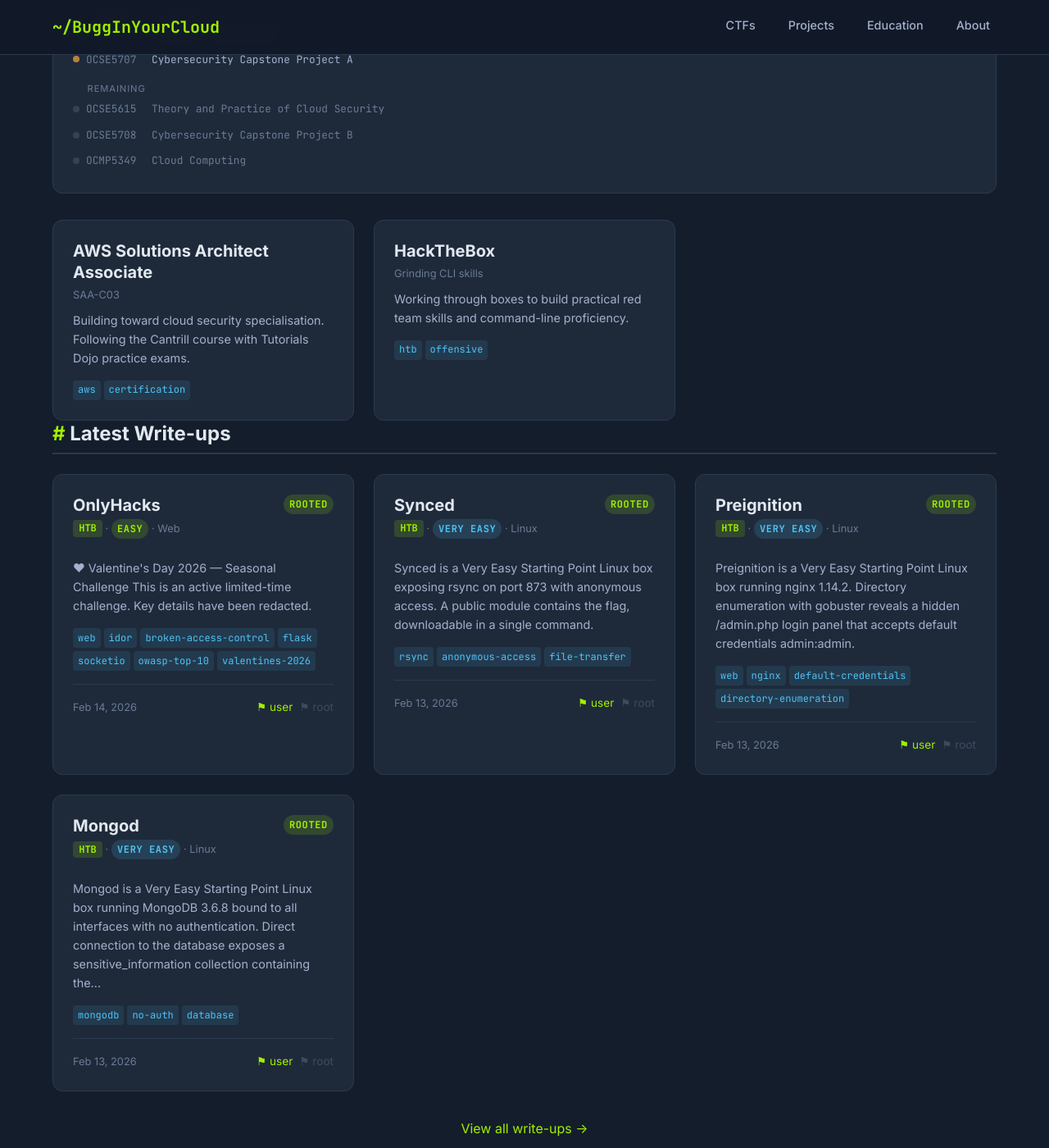
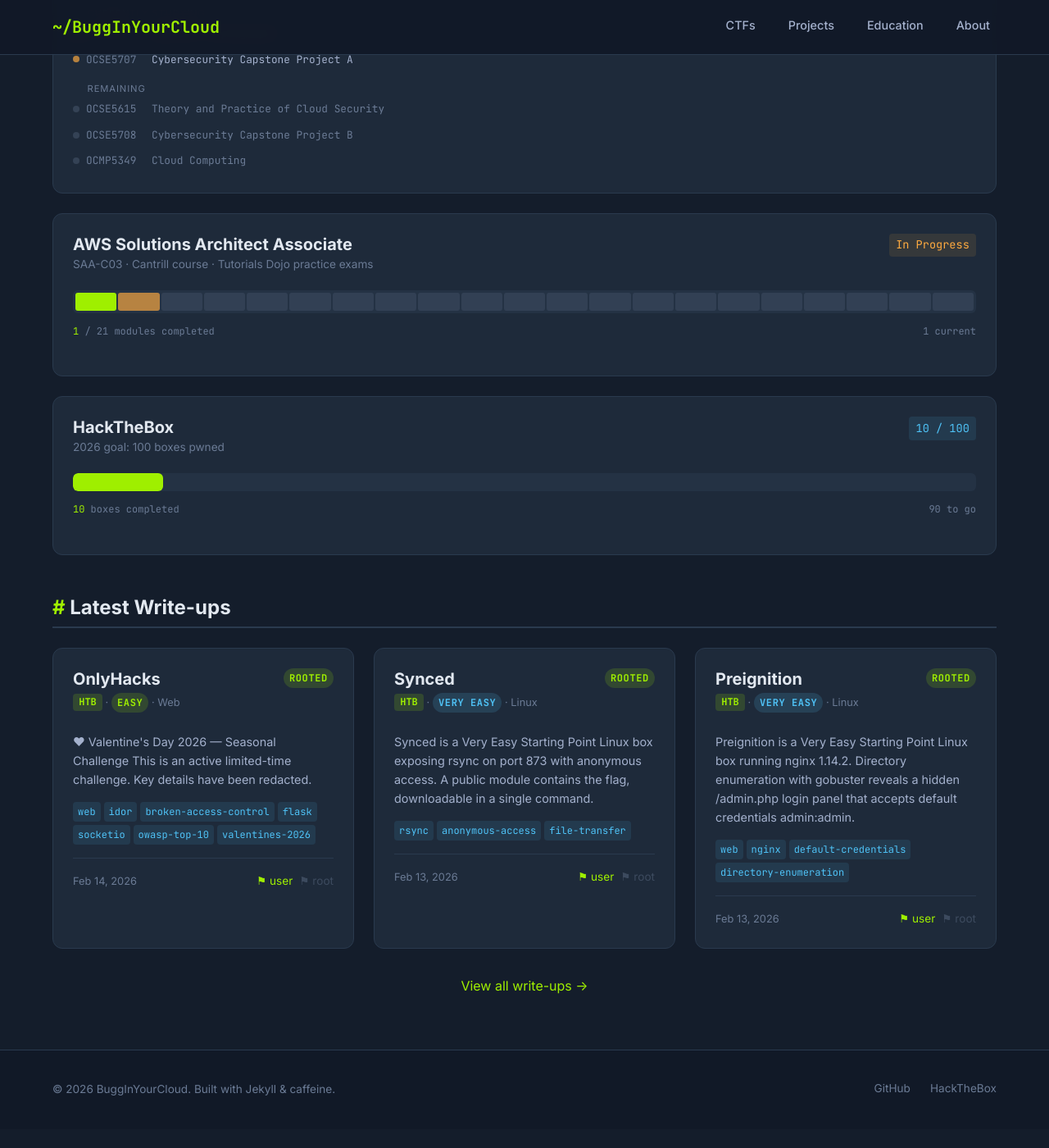
Before and after one commit to BuggInYourCloud/BuggInYourCloud.github.io, a Jekyll site: the page built from index.html, in a window 1280 px wide and 1400 px high, scrolled down 845 px. Shown: the whole window at 82% size. Built offline with Jekyll 4.4.1, drawn with Linux system fonts in a browser that asks for light colours; a script that is not in the unit is left out; after the commit the page ends 2222 px from its top, so only the background shows below that.

Commit message:
homepage: 3 trackers (Masters, AWS, HTB 100-box goal), limit:3 writeups, spacing fix

```diff
--- a/index.html
+++ b/index.html
@@ -4,14 +4,14 @@
 ---
 
 <style>
-  .masters-tracker {
+  .tracker {
     background: #1e2a3a;
     border: 1px solid #2a3a4e;
     border-radius: 12px;
     padding: 1.5rem;
-    margin-bottom: 2rem;
+    margin-bottom: 1.5rem;
   }
-  .masters-header {
+  .tracker-header {
     display: flex;
     justify-content: space-between;
     align-items: flex-start;
@@ -19,20 +19,37 @@
     flex-wrap: wrap;
     gap: 0.5rem;
   }
-  .masters-header h3 {
+  .tracker-header h3 {
     color: #e2e8f0;
     font-size: 1.25rem;
     margin: 0;
   }
-  .masters-gpa {
+  .tracker-header h3 a {
+    color: #e2e8f0;
+    text-decoration: none;
+  }
+  .tracker-header h3 a:hover {
+    color: #9fef00;
+  }
+  .tracker-badge {
     font-family: 'JetBrains Mono', 'Fira Code', monospace;
     font-size: 0.85rem;
-    color: #9fef00;
-    background: rgba(159, 239, 0, 0.1);
     padding: 0.2em 0.6em;
     border-radius: 4px;
   }
-  .masters-meta {
+  .tracker-badge.green {
+    color: #9fef00;
+    background: rgba(159, 239, 0, 0.1);
+  }
+  .tracker-badge.orange {
+    color: #ffab40;
+    background: rgba(255, 171, 64, 0.1);
+  }
+  .tracker-badge.blue {
+    color: #4fc3f7;
+    background: rgba(79, 195, 247, 0.1);
+  }
+  .tracker-meta {
     color: #6b7b95;
     font-size: 0.85rem;
     margin-bottom: 1rem;
@@ -118,6 +135,23 @@
     border-radius: 4px;
     font-family: 'JetBrains Mono', 'Fira Code', monospace;
   }
+  /* Continuous progress bar (HTB / AWS module bar) */
+  .progress-bar-solid {
+    background: rgba(42, 58, 78, 0.5);
+    border-radius: 6px;
+    height: 22px;
+    overflow: hidden;
+    margin-bottom: 0.75rem;
+    position: relative;
+  }
+  .progress-bar-fill {
+    height: 100%;
+    border-radius: 6px;
+    transition: width 0.5s ease;
+  }
+  .progress-bar-fill.green { background: #9fef00; }
+  .progress-bar-fill.orange { background: #ffab40; }
+  .progress-bar-fill.blue { background: #4fc3f7; }
 </style>
 
 {% assign masters = site.data.masters %}
@@ -129,6 +163,14 @@
 {% assign current_count = current_units | size %}
 {% assign remaining_count = remaining_units | size %}
 
+{% assign aws = site.data.aws_study %}
+{% assign aws_done = aws.modules | where: "status", "completed" | size %}
+{% assign aws_wip = aws.modules | where: "status", "current" | size %}
+{% assign aws_total = aws.modules | size %}
+
+{% assign box_count = site.writeups | size %}
+{% assign box_goal = 100 %}
+
 <div class="container">
   <section class="hero">
     <h1>~/Bugg<span class="accent">InYourCloud</span></h1>
@@ -137,14 +179,14 @@
 
   <h2 class="section-title"><span class="accent">#</span> Current Path</h2>
 
-  <!-- Masters Tracker (data-driven from _data/masters.yml) -->
-  <div class="masters-tracker">
-    <div class="masters-header">
+  <!-- Masters Tracker -->
+  <div class="tracker">
+    <div class="tracker-header">
       <div>
         <h3>{{ masters.program }}</h3>
-        <p class="masters-meta">{{ masters.university }} &middot; {{ masters.faculty }} &middot; <span class="specialisation-badge">{{ masters.specialisation }}</span></p>
+        <p class="tracker-meta">{{ masters.university }} &middot; {{ masters.faculty }} &middot; <span class="specialisation-badge">{{ masters.specialisation }}</span></p>
       </div>
-      <span class="masters-gpa">GPA {{ masters.gpa }}</span>
+      <span class="tracker-badge green">GPA {{ masters.gpa }}</span>
     </div>
 
     <div class="progress-bar-container">
@@ -180,38 +222,56 @@
     {% endif %}
   </div>
 
-  <!-- Other current path cards -->
-  <div class="card-grid">
-    <div class="card">
-      <h3 class="card-title">AWS Solutions Architect Associate</h3>
-      <p class="card-meta">SAA-C03</p>
-      <p class="card-description">Building toward cloud security specialisation. Following the Cantrill course with Tutorials Dojo practice exams.</p>
-      <div class="card-tags">
-        <span class="tag">aws</span>
-        <span class="tag">certification</span>
+  <!-- AWS SAA-C03 Tracker -->
+  <div class="tracker">
+    <div class="tracker-header">
+      <div>
+        <h3><a href="{{ '/aws-study/' | relative_url }}">AWS Solutions Architect Associate</a></h3>
+        <p class="tracker-meta">SAA-C03 &middot; {{ aws.course }} course &middot; {{ aws.practice }} practice exams</p>
       </div>
+      <span class="tracker-badge orange">In Progress</span>
     </div>
-    <div class="card">
-      <h3 class="card-title">HackTheBox</h3>
-      <p class="card-meta">Grinding CLI skills</p>
-      <p class="card-description">Working through boxes to build practical red team skills and command-line proficiency.</p>
-      <div class="card-tags">
-        <span class="tag">htb</span>
-        <span class="tag">offensive</span>
-      </div>
+
+    <div class="progress-bar-container">
+      {% for mod in aws.modules %}
+      <div class="progress-segment {{ mod.status }}"></div>
+      {% endfor %}
+    </div>
+    <div class="progress-label">
+      <span><span class="count">{{ aws_done }}</span> / {{ aws_total }} modules completed</span>
+      <span>{{ aws_wip }} current</span>
     </div>
   </div>
 
-  <h2 class="section-title"><span class="accent">#</span> Latest Write-ups</h2>
+  <!-- HTB 100-Box Goal Tracker -->
+  <div class="tracker">
+    <div class="tracker-header">
+      <div>
+        <h3><a href="{{ '/ctfs/' | relative_url }}">HackTheBox</a></h3>
+        <p class="tracker-meta">2026 goal: {{ box_goal }} boxes pwned</p>
+      </div>
+      <span class="tracker-badge blue">{{ box_count }} / {{ box_goal }}</span>
+    </div>
+
+    <div class="progress-bar-solid">
+      <div class="progress-bar-fill green" style="width: {{ box_count | times: 100 | divided_by: box_goal }}%;"></div>
+    </div>
+    <div class="progress-label">
+      <span><span class="count">{{ box_count }}</span> boxes completed</span>
+      <span>{{ box_goal | minus: box_count }} to go</span>
+    </div>
+  </div>
+
+  <h2 class="section-title" style="margin-top: 3rem;"><span class="accent">#</span> Latest Write-ups</h2>
   <div class="card-grid">
     {% assign recent = site.writeups | sort: "date" | reverse %}
-    {% for writeup in recent limit:4 %}
+    {% for writeup in recent limit:3 %}
       {% include writeup-card.html writeup=writeup %}
     {% endfor %}
   </div>
 
   {% assign total = site.writeups | size %}
-  {% if total > 4 %}
+  {% if total > 3 %}
   <p style="text-align: center; margin-top: 2rem;">
     <a href="{{ '/ctfs/' | relative_url }}" style="color: #9fef00;">View all write-ups &rarr;</a>
   </p>
```
